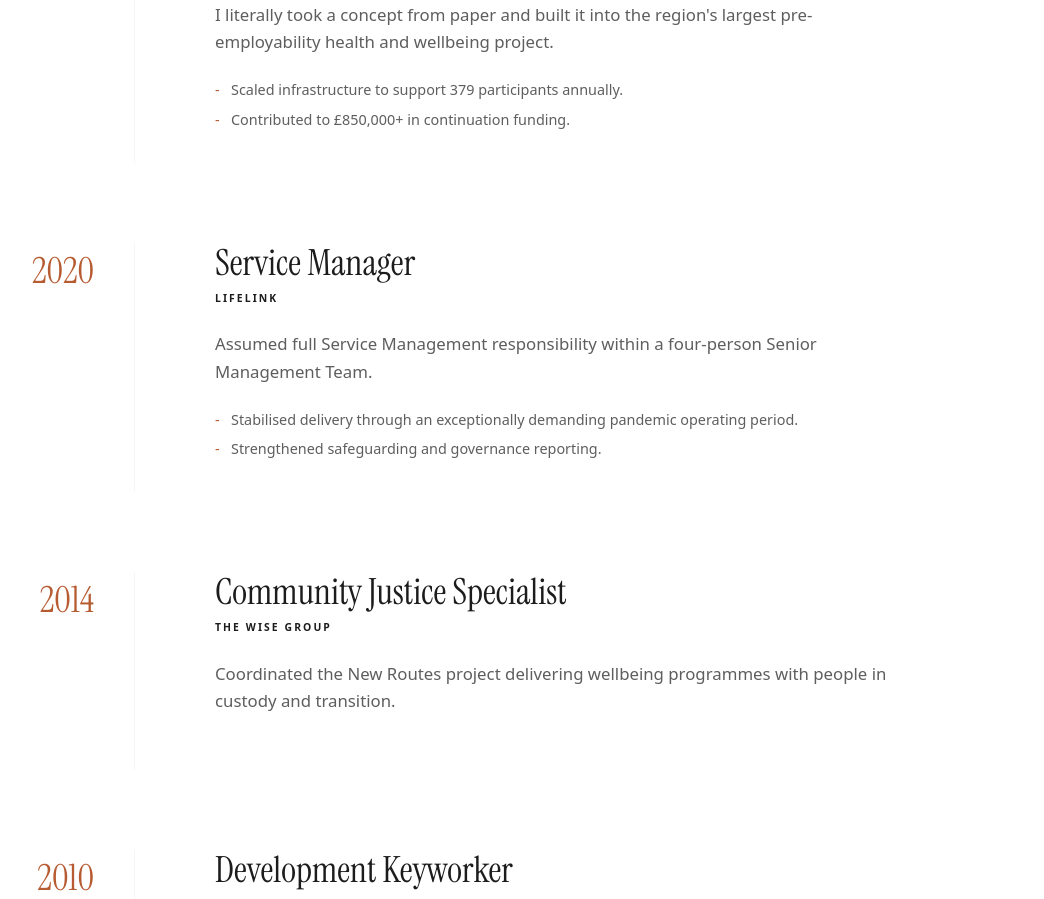
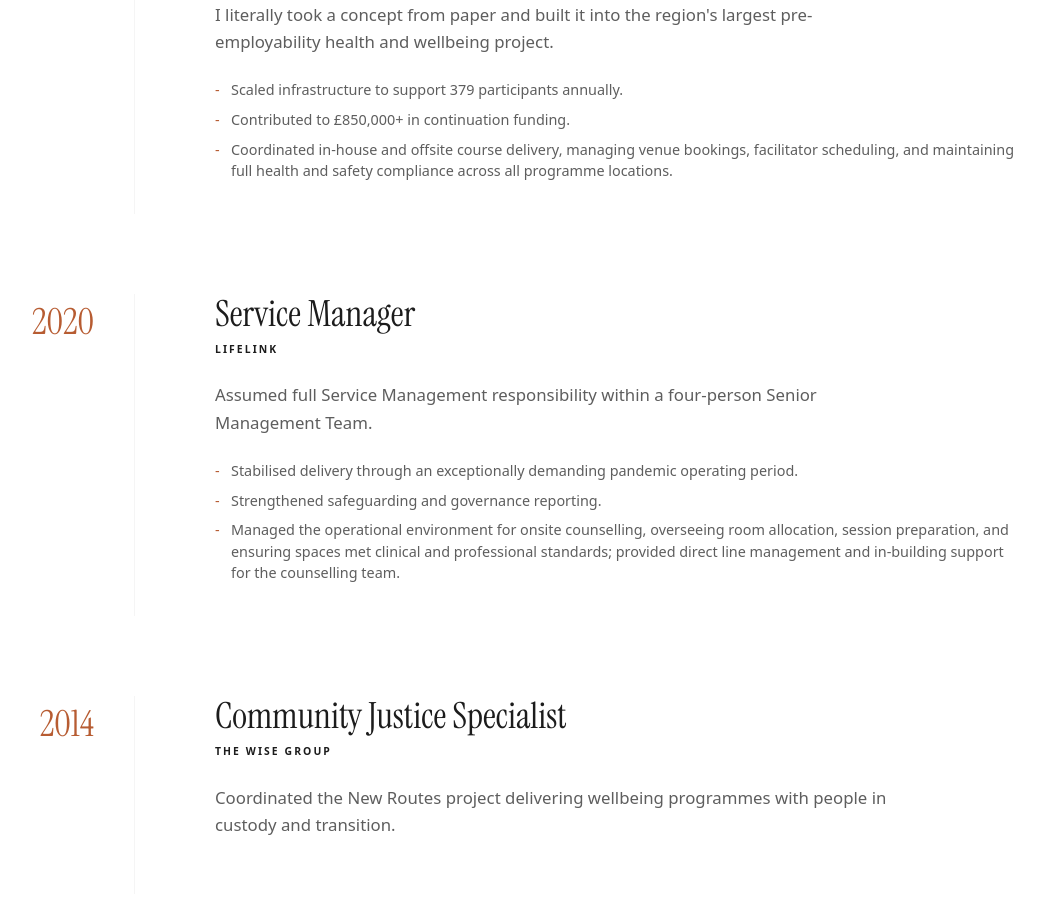
Before and after one commit to Mcsnappy-maker/executive-dossier, a Next.js app: page / in a window 1280 px wide. Shown: the part 6380-7279 px from the top of the page, without its empty margins (225-1269 px from the left). Built offline with nearby package versions, Linux system fonts and the light colour scheme.

Commit message:
Add course coordination and counselling environment bullets to CERT and Lifelink

```diff
--- a/src/app/page.tsx
+++ b/src/app/page.tsx
@@ -259,8 +259,8 @@ export default function Home() {
             <div className="relative">
               {[
                 { year: "2024", role: "Managing Director", org: "Kelloch Recruitment & Training", desc: "Founded a values-led consultancy supporting third-sector organisations with ethical recruitment and redesign.", bullets: ["Cut average cost-per-hire by 45% through direct sourcing.", "Designed and launched Talent Direct ecosystem."] },
-                { year: "2022", role: "Operations Manager", org: "CERT", desc: "I literally took a concept from paper and built it into the region's largest pre-employability health and wellbeing project.", bullets: ["Scaled infrastructure to support 379 participants annually.", "Contributed to £850,000+ in continuation funding."] },
-                { year: "2020", role: "Service Manager", org: "Lifelink", desc: "Assumed full Service Management responsibility within a four-person Senior Management Team.", bullets: ["Stabilised delivery through an exceptionally demanding pandemic operating period.", "Strengthened safeguarding and governance reporting."] },
+                { year: "2022", role: "Operations Manager", org: "CERT", desc: "I literally took a concept from paper and built it into the region's largest pre-employability health and wellbeing project.", bullets: ["Scaled infrastructure to support 379 participants annually.", "Contributed to £850,000+ in continuation funding.", "Coordinated in-house and offsite course delivery, managing venue bookings, facilitator scheduling, and maintaining full health and safety compliance across all programme locations."] },
+                { year: "2020", role: "Service Manager", org: "Lifelink", desc: "Assumed full Service Management responsibility within a four-person Senior Management Team.", bullets: ["Stabilised delivery through an exceptionally demanding pandemic operating period.", "Strengthened safeguarding and governance reporting.", "Managed the operational environment for onsite counselling, overseeing room allocation, session preparation, and ensuring spaces met clinical and professional standards; provided direct line management and in-building support for the counselling team."] },
                 { year: "2014", role: "Community Justice Specialist", org: "The Wise Group", desc: "Coordinated the New Routes project delivering wellbeing programmes with people in custody and transition.", bullets: [] },
                 { year: "2010", role: "Development Keyworker", org: "VANL (Voluntary Action North Lanarkshire)", desc: "Designed volunteer and employability training programmes in North Lanarkshire and supported third sector organisations in North Lanarkshire.", bullets: [] },
                 { year: "2004", role: "Advice & Employability Worker", org: "Citizens Advice Bureau | Routes to Work", desc: "Delivered advice, advocacy and employability support to vulnerable individuals across Central Scotland.", bullets: [] },
```
